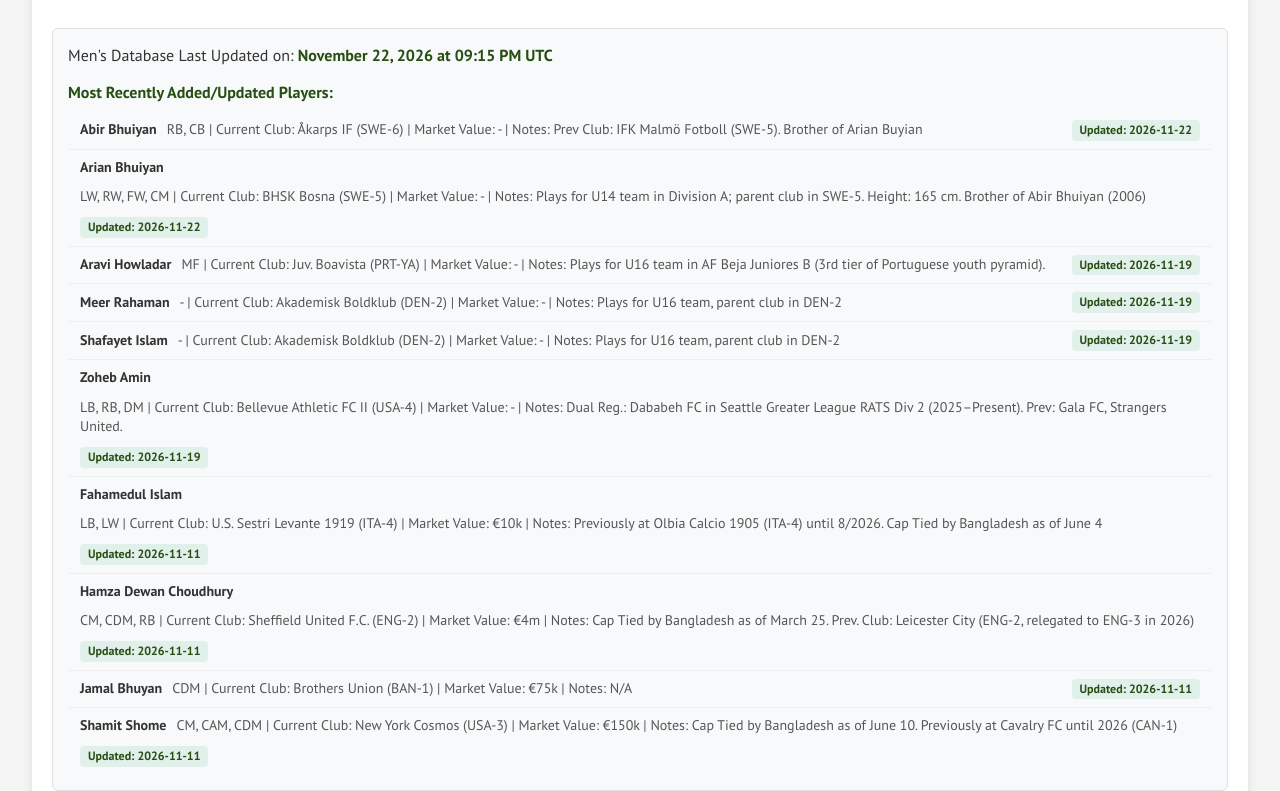
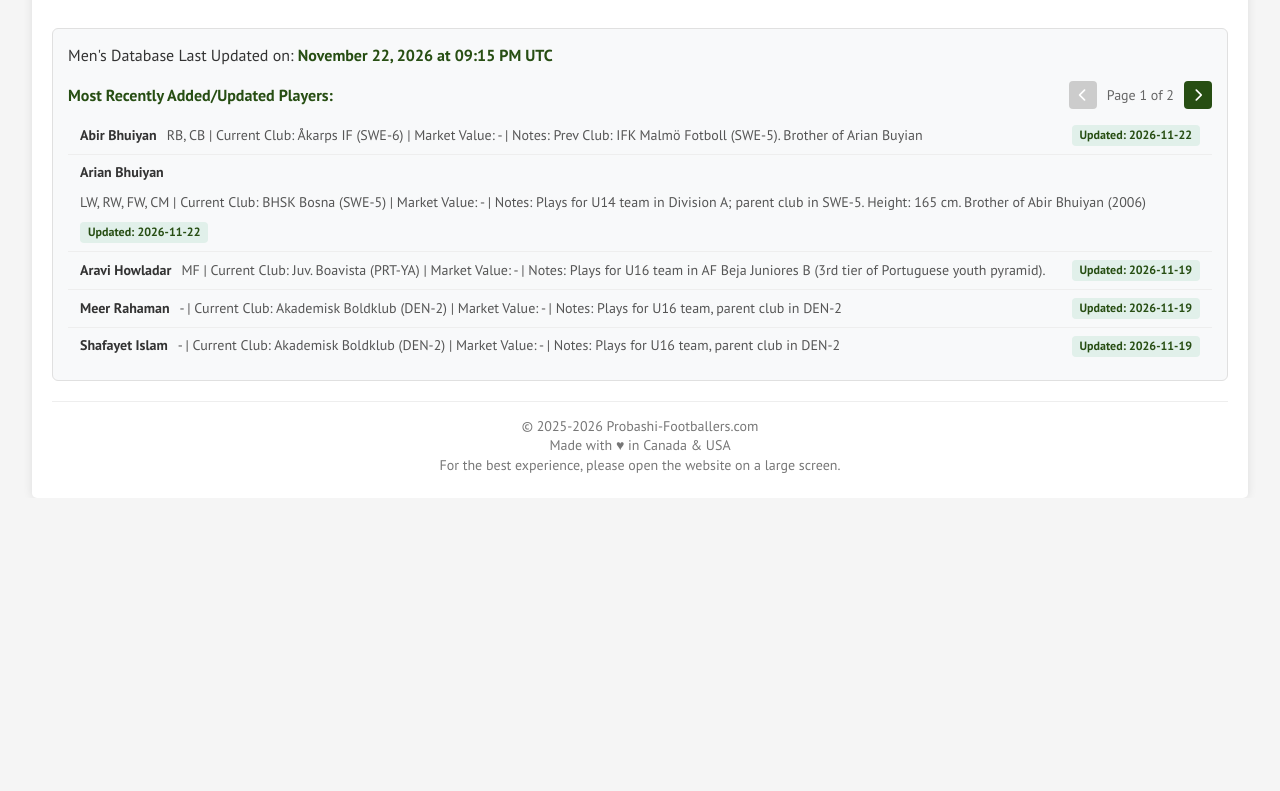
Before and after one commit to dr-shiffles/probashi-footballers, a plain HTML site: page index.html in a window 1280 px wide. Shown: the part 2045-2836 px from the top of the page. After the commit the page ends 2543 px from the top, so only its background shows below. Drawn offline with Linux system fonts and the light colour scheme.

Commit message:
Recent updates: 5 per page with arrow buttons, max 20
- Paginate the Most Recently Added/Updated list, 5 players per page, with
  the same arrow buttons and "Page x of y" label as the table controls
- Keep the 10-player minimum; cap the list at 20 players
- Move the heading's inline style into style.css

Co-Authored-By: Claude Opus 5.5 <noreply@anthropic.com>

```diff
--- a/index.html
+++ b/index.html
@@ -134,9 +134,14 @@
         <!--- Latest updates -->
         <div class="last-update">
             <p>Men's Database Last Updated on: <span id="lastUpdate"></span> </p>
-            <p style="font-weight: bold; margin-top: 15px; margin-bottom: 8px; color: #274e13;">
-                 Most Recently Added/Updated Players:
-            </p>
+            <div class="recent-updates-header">
+                <p class="recent-updates-title">Most Recently Added/Updated Players:</p>
+                <div id="recentPager" class="pagination-controls" hidden>
+                    <button id="recentPrev" class="page-btn" aria-label="Newer updates"><i class="fas fa-chevron-left"></i></button>
+                    <span id="recentPageInfo">Page 1 of 1</span>
+                    <button id="recentNext" class="page-btn" aria-label="Older updates"><i class="fas fa-chevron-right"></i></button>
+                </div>
+            </div>
             <ul id="recentUpdatesList" class="recent-updates-list"></ul>
         </div>
 
--- a/scripts/script.js
+++ b/scripts/script.js
@@ -332,6 +332,14 @@ function setupEventListeners() {
         }
     });
 
+    // Recent updates arrows: left = newer, right = older
+    const recentPrev = document.getElementById('recentPrev');
+    const recentNext = document.getElementById('recentNext');
+    if (recentPrev && recentNext) {
+        recentPrev.addEventListener('click', () => { recentPage--; renderRecentUpdatesPage(); });
+        recentNext.addEventListener('click', () => { recentPage++; renderRecentUpdatesPage(); });
+    }
+
     document.querySelectorAll('th.sortable').forEach(th => {
         th.addEventListener('click', () => {
             sortData(parseInt(th.getAttribute('data-col')), th.getAttribute('data-type'));
@@ -415,42 +423,41 @@ function parseDateFromCSV(dateStr) {
     return isNaN(fallbackDate.getTime()) ? null : fallbackDate;
 }
 
-// How many players the "Most Recently Added/Updated" list aims to show
-const RECENT_UPDATES_MIN = 10;
+// "Most Recently Added/Updated Players" list size
+const RECENT_UPDATES_MIN = 10;   // aim to list at least this many
+const RECENT_UPDATES_MAX = 20;   // never list more than this
+const RECENT_PAGE_SIZE = 5;      // players per page (arrow buttons move between pages)
 
-// "Most Recently Added/Updated Players":
+let recentUpdates = [];          // the selected players, newest first
+let recentPage = 1;
+
+// Pick the players for the "Most Recently Added/Updated Players" list:
 //  - every player updated on the most recent update day (on or before this
 //    page's last database update);
 //  - if that's fewer than RECENT_UPDATES_MIN, earlier updates are added,
 //    newest first, until the list has RECENT_UPDATES_MIN players;
-//  - if the most recent day alone has more, all of them are shown and
-//    nothing older is added.
+//  - if the most recent day alone has more, all of them are listed and
+//    nothing older is added;
+//  - never more than RECENT_UPDATES_MAX in total.
 function displayRecentUpdates() {
-    const recentContainer = document.getElementById('recentUpdatesList');
-    if (!recentContainer) return;
-
-    recentContainer.innerHTML = '';
-
     let lastUpdateDate = null;
     if (window.recentUpdateDate) {
         const parsed = new Date(window.recentUpdateDate);
         if (!isNaN(parsed.getTime())) lastUpdateDate = parsed;
     }
 
-    const playersWithDates = playersData
+    let pool = playersData
         .map(player => ({ data: player, parsedDate: parseDateFromCSV(player[COL.LAST_UPDATE]) }))
         .filter(item => item.parsedDate !== null);
 
-    if (playersWithDates.length === 0) {
-        recentContainer.innerHTML = '<li>No recent update history found.</li>';
-        return;
-    }
+    recentUpdates = [];
+    recentPage = 1;
 
+    if (pool.length > 0) {
         // Normalize a Date to local midnight (day-level comparison)
         const toDay = (d) => new Date(d.getFullYear(), d.getMonth(), d.getDate()).getTime();
 
         // Ignore rows dated after this page's database update (if any remain)
-    let pool = playersWithDates;
         if (lastUpdateDate) {
             const onOrBefore = pool.filter(item => toDay(item.parsedDate) <= toDay(lastUpdateDate));
             if (onOrBefore.length > 0) pool = onOrBefore;
@@ -462,14 +469,34 @@ function displayRecentUpdates() {
             getPlayerName(a.data).toLowerCase().localeCompare(getPlayerName(b.data).toLowerCase())
         );
 
-    // Everyone from the most recent update day...
+        // Everyone from the most recent update day, topped up to the minimum, capped at the maximum
         const latestDay = toDay(pool[0].parsedDate);
         const latestDayCount = pool.filter(item => toDay(item.parsedDate) === latestDay).length;
+        const count = Math.min(Math.max(latestDayCount, RECENT_UPDATES_MIN), RECENT_UPDATES_MAX);
 
-    // ...topped up with earlier updates if that day had fewer than RECENT_UPDATES_MIN
-    const recentPlayers = pool.slice(0, Math.max(latestDayCount, RECENT_UPDATES_MIN));
+        recentUpdates = pool.slice(0, count).map(item => item.data);
+    }
 
-    recentPlayers.forEach(({ data: p }) => {
+    renderRecentUpdatesPage();
+}
+
+// Show the current page of the recent updates list and update the arrow buttons
+function renderRecentUpdatesPage() {
+    const recentContainer = document.getElementById('recentUpdatesList');
+    if (!recentContainer) return;
+
+    const pager = document.getElementById('recentPager');
+    const totalPages = Math.max(1, Math.ceil(recentUpdates.length / RECENT_PAGE_SIZE));
+    recentPage = Math.min(Math.max(recentPage, 1), totalPages);
+
+    recentContainer.innerHTML = '';
+
+    if (recentUpdates.length === 0) {
+        recentContainer.innerHTML = '<li>No recent update history found.</li>';
+    }
+
+    const start = (recentPage - 1) * RECENT_PAGE_SIZE;
+    recentUpdates.slice(start, start + RECENT_PAGE_SIZE).forEach(p => {
         const position = p[COL.POSITIONS] || '-';
         const notes = p[COL.NOTES] || 'N/A';
         const marketValue = p[COL.MARKET_VALUE] || '—';
@@ -482,4 +509,12 @@ function displayRecentUpdates() {
         `;
         recentContainer.appendChild(li);
     });
+
+    // Arrows only appear when there is more than one page
+    if (pager) {
+        pager.hidden = totalPages <= 1;
+        document.getElementById('recentPageInfo').textContent = `Page ${recentPage} of ${totalPages}`;
+        document.getElementById('recentPrev').disabled = recentPage <= 1;
+        document.getElementById('recentNext').disabled = recentPage >= totalPages;
     }
+}
--- a/style/style.css
+++ b/style/style.css
@@ -497,6 +497,32 @@ footer p {
     margin-top: 15px;
 }
 
+/* Heading row with the newer/older arrow buttons */
+.recent-updates-header {
+    display: flex;
+    justify-content: space-between;
+    align-items: center;
+    flex-wrap: wrap;
+    gap: 10px;
+    margin-top: 15px;
+    margin-bottom: 8px;
+}
+
+.recent-updates-title {
+    font-weight: bold;
+    color: #274e13;
+}
+
+.recent-updates-header .pagination-controls {
+    font-size: 14px;
+    color: #666;
+}
+
+/* .pagination-controls sets display:flex, which would override the hidden attribute */
+.pagination-controls[hidden] {
+    display: none;
+}
+
 .recent-updates-list {
     list-style: none;
     padding: 0;
```
Also changed, not shown: women.html (+8 -3 lines). Lines whose indentation alone changed are shown as unchanged.
